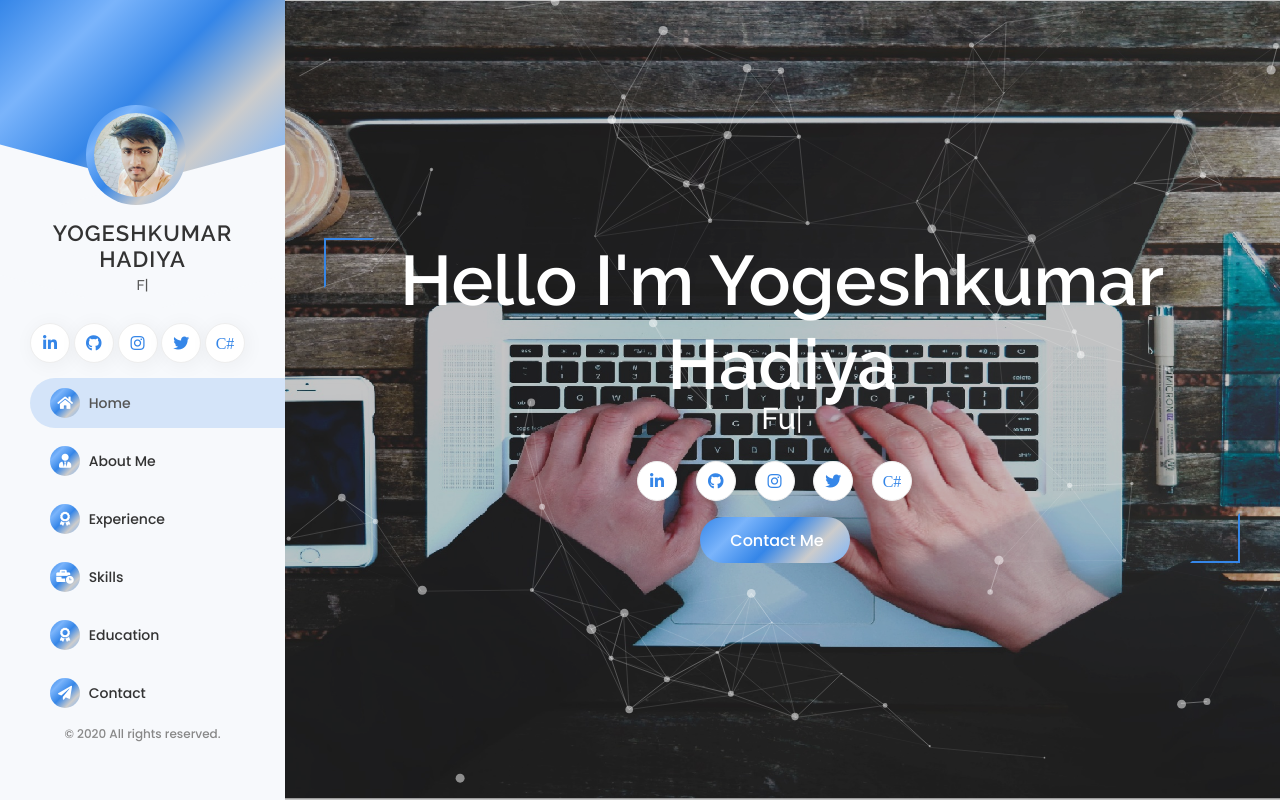
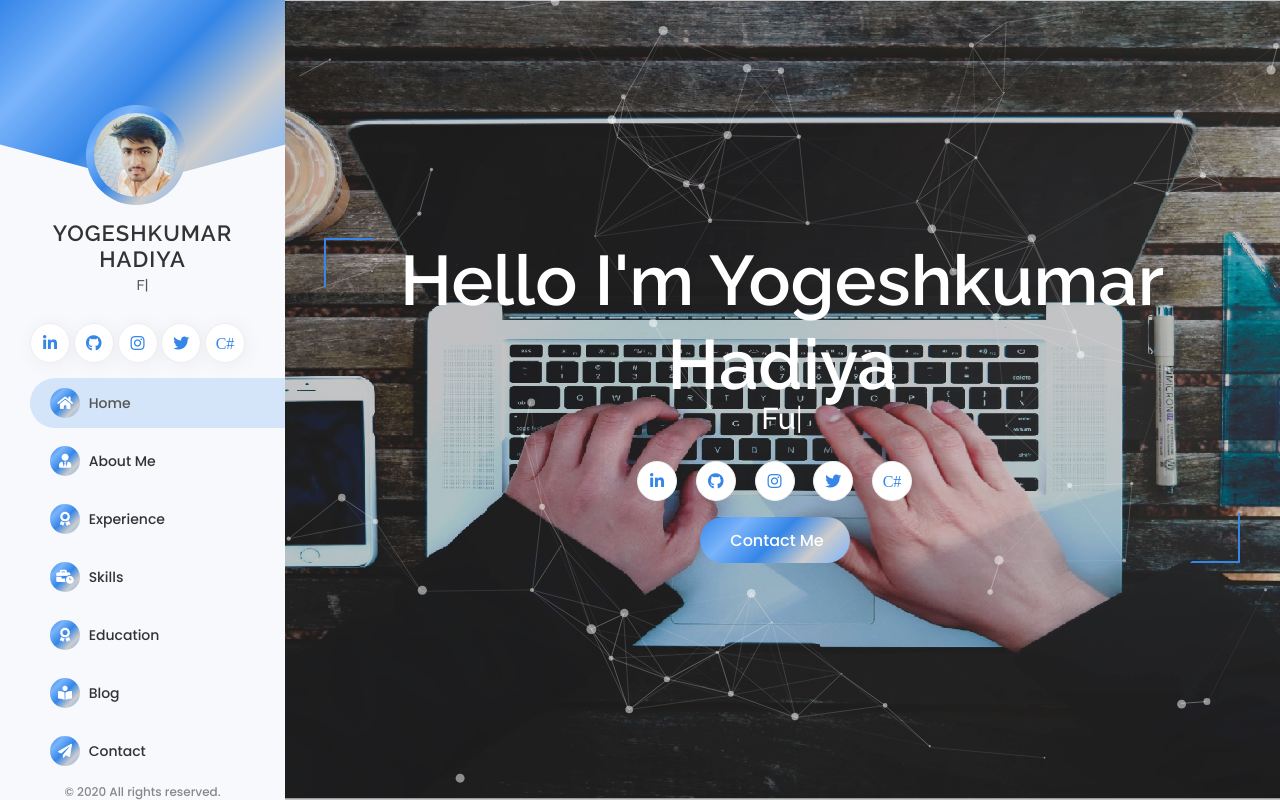
Before and after one commit to YogeshHadiya33/Profile, a plain HTML site: page index.html in a window 1280 px wide. Drawn offline with nearby package versions, Linux system fonts and the light colour scheme; some icons are missing.

Commit message:
Update Blog

```diff
--- a/index.html
+++ b/index.html
@@ -68,7 +68,7 @@
             <li><a id="mnuresume" href="#resume"><i class="fas fa-award"></i> Experience</a></li>
             <li><a id="mnuskills" href="#skills"><i class="fas fa-business-time"></i> Skills</a></li>
             <li><a id="mnueducation" href="#education"><i class="fas fa-award"></i> Education</a></li>
-            <!-- <li><a id="mnublog" href="#blog"><i class="fas fa-book-reader"></i> Blog</a></li> -->
+             <li><a id="mnublog" href="https://www.yogeshhadiya.in"><i class="fas fa-book-reader"></i> Blog</a></li>
             <li><a id="mnucontact" href="#contact"><i class="fas fa-paper-plane"></i> Contact</a></li>
           </ul>
 
```
